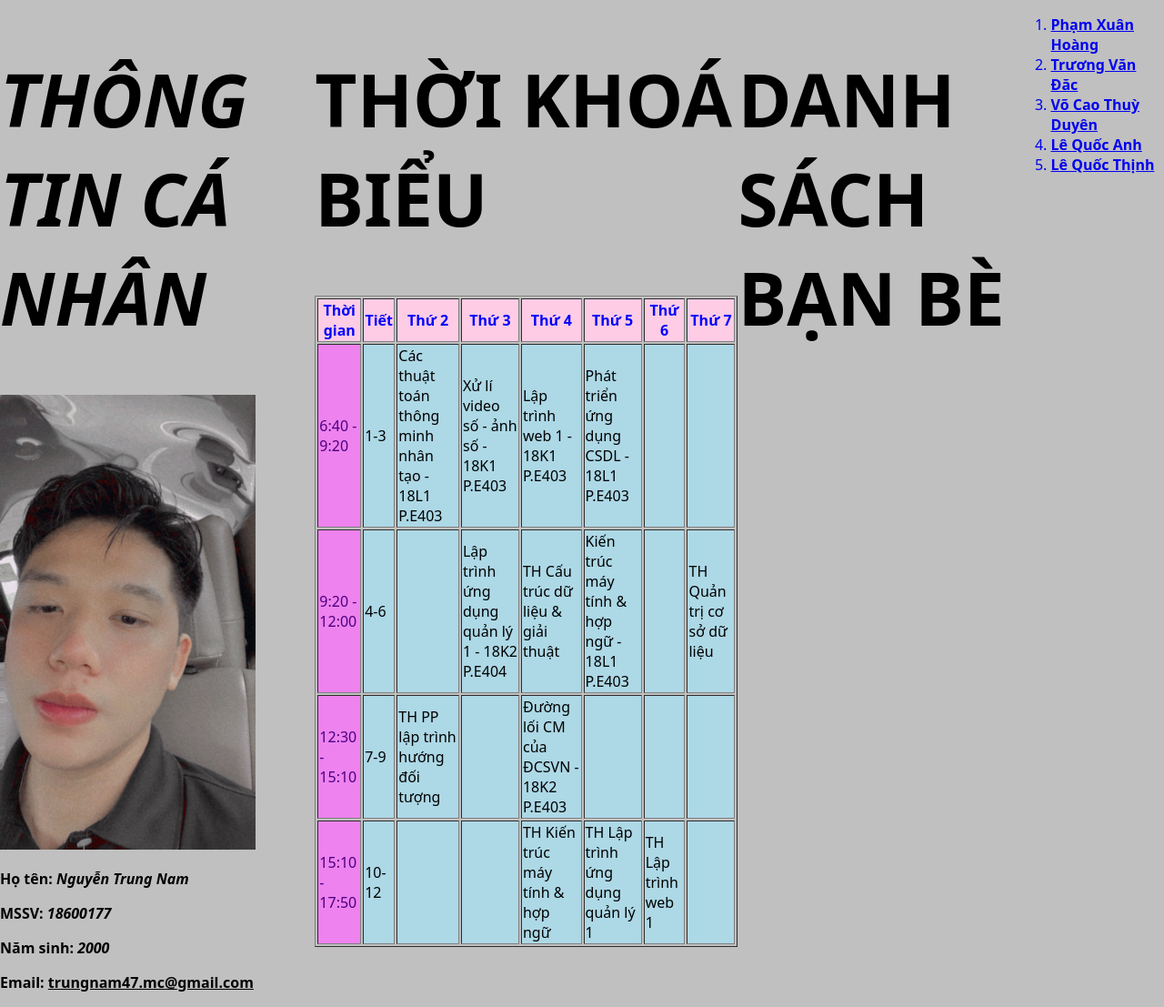
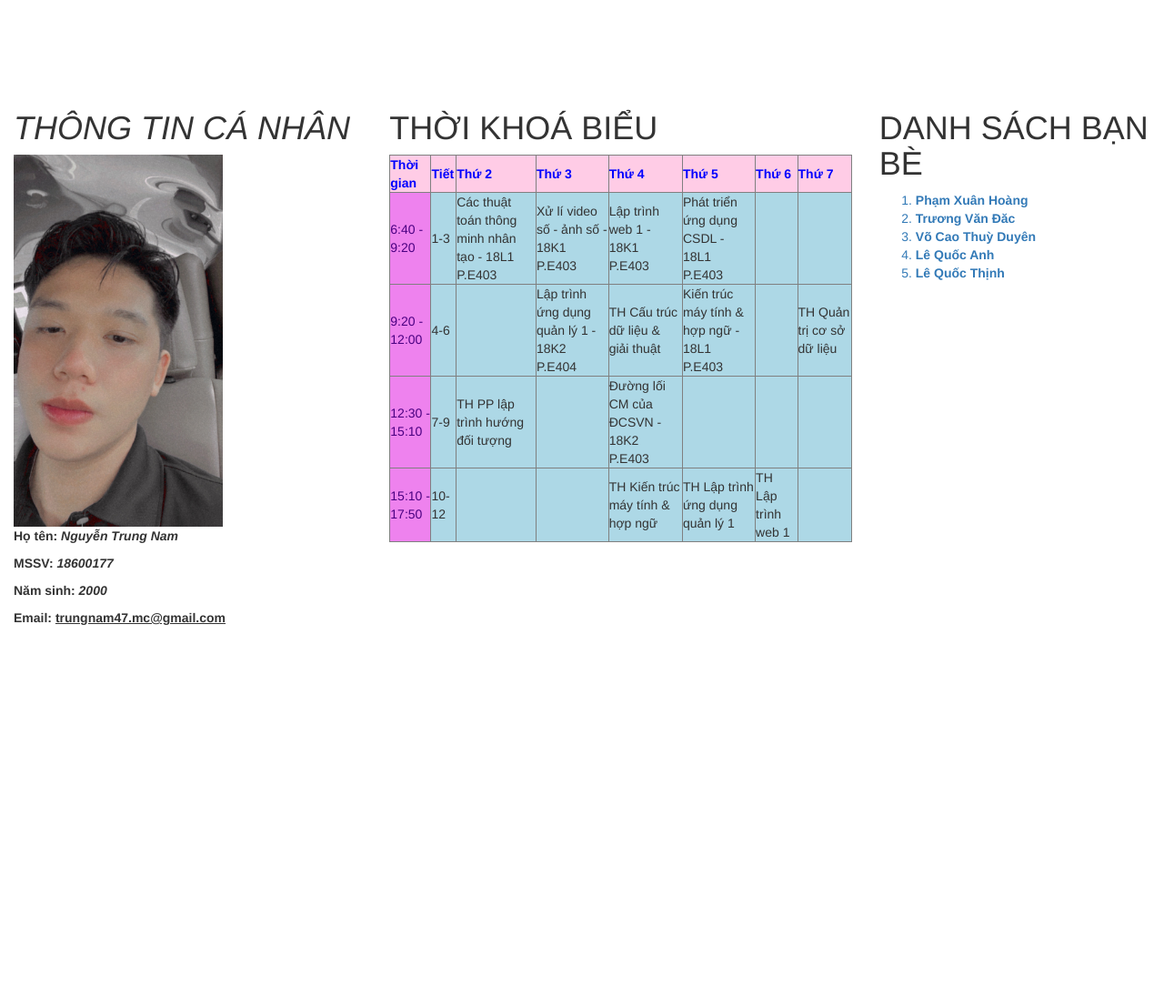
Before and after one commit to NamNikon/FreePHP, a PHP site: page /18600177_08.html in a window 1280 px wide. Shown: the whole page at 91% size. After the commit the page ends 687 px from the top, so only its background shows below. Run offline with PHP 8.4, Linux system fonts and the light colour scheme; some libraries are stand-ins or nearby versions.

Commit message:
fix conflic

```diff
--- a/18600177_08.html
+++ b/18600177_08.html
@@ -6,21 +6,23 @@
     <meta charset="UTF-8">
     <meta name="viewport" content="width=device-width, initial-scale=1.0">
     <link rel="stylesheet" href="style.css">
+    <link rel="stylesheet" href="http://maxcdn.bootstrapcdn.com/bootstrap/3.2.0/css/bootstrap.min.css">
+    <link rel="stylesheet" href="http://maxcdn.bootstrapcdn.com/bootstrap/3.2.0/css/bootstrap-theme.min.css">
     <title>18600177_Nguyễn Trung Nam</title>
 </head>
 
 <body>
-
-    <div class="info">
+    <div class="infomation" >
+    <div class="col-md-12" >
         <h1><em>THÔNG TIN CÁ NHÂN</em></h1>
-        <img src="./image/nguyentrungnam_18600177.JPG">
+        <img src="./image/nguyentrungnam_18600177.JPG" class="img-info">
         <p><strong>Họ tên: <em>Nguyễn Trung Nam</em></strong></p>
         <p><strong>MSSV: <em>18600177</em></strong></p>
         <p><strong>Năm sinh: <em>2000</em></strong></p>
         <p><strong>Email: <u>trungnam47.mc@gmail.com</u></strong></p>
     </div>
-
-    <div class="container">
+    </div>
+    <div class="col-md-12">
         <h1>THỜI KHOÁ BIỂU</h1>
         <table border="1">
             <thead style="background-color: #FFCCE6;color: blue;">
@@ -79,10 +81,9 @@
             </tbody>
         </table>
     </div>
-    <h1>DANH SÁCH BẠN BÈ</h1>
-    <div class="my-friend">
 
-
+    <div class="col-md-12">
+        <h1>DANH SÁCH BẠN BÈ</h1>
         <ol>
             <a href="https://crustiest-abrasive.000webhostapp.com/18600096.html" target="_blank">
                 <li><strong>Phạm Xuân Hoàng</strong></li>
--- a/style.css
+++ b/style.css
@@ -1,7 +1,8 @@
-.info img {
+.infomation img {
   background-size: cover;
   background-attachment: fixed;
-    height: 500px;
+  height: 100%;
+  width: 60%;
   background-color: #93B874;
 }
 .box {
@@ -63,8 +64,12 @@ h1::before {
   place-content: center;
   font-family: system-ui, sans-serif;
 }
+.img-info{
+  cursor: pointer;
+}
 
-  @media (orientation: landscape) {
+@media (orientation: landscape)
+{
   body {
     grid-auto-flow: column;
   }
```
Lines whose indentation alone changed are shown as unchanged.
